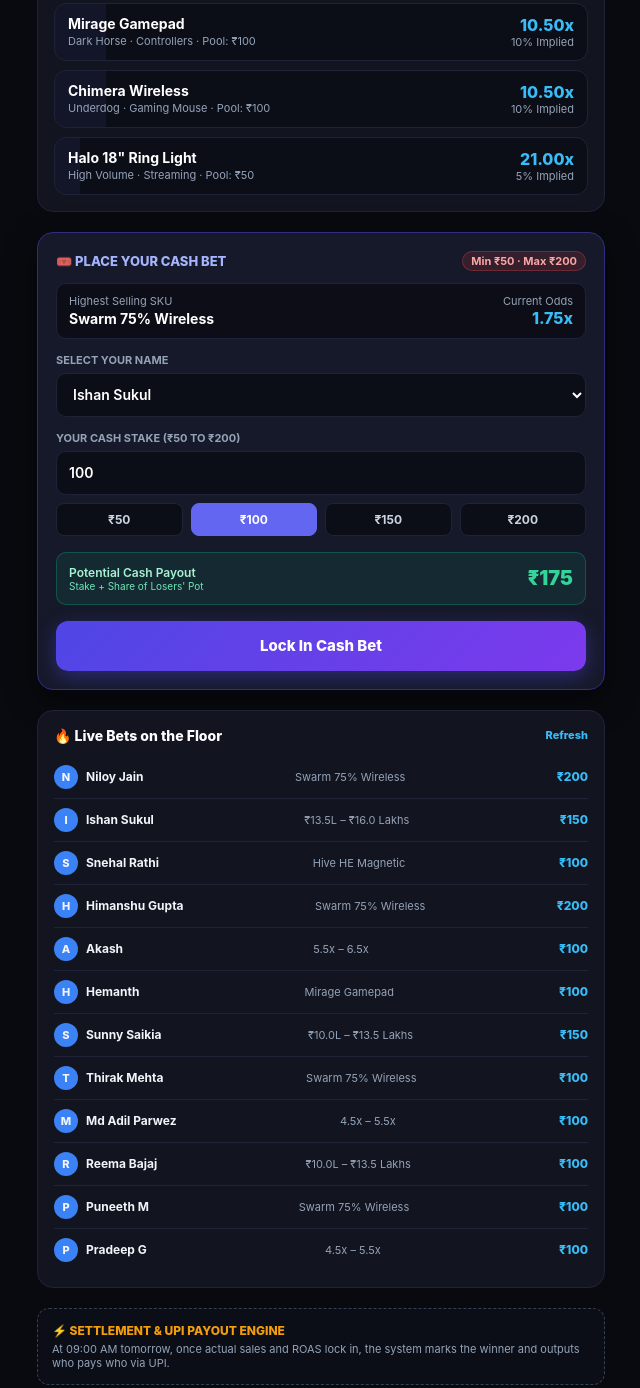
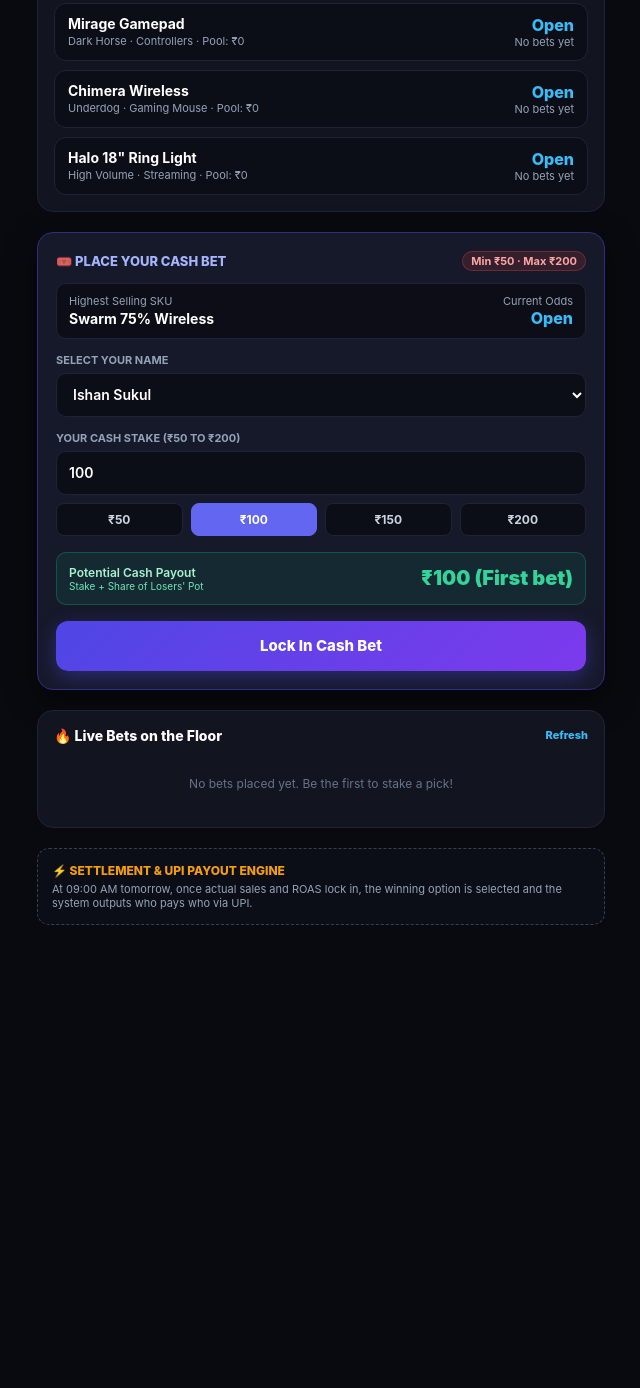
Before and after one commit to ishansukul/kreo-stakes, a plain HTML site: page index.html in a window 1280 px wide. Shown: the part 602-1990 px from the top of the page, without its empty margins (319-959 px from the left). After the commit the page ends 1623 px from the top, so only its background shows below. Drawn offline with nearby package versions, Linux system fonts and the light colour scheme.

Commit message:
Zero out mock bets and reset pools to ₹0 clean state

```diff
--- a/index.html
+++ b/index.html
@@ -130,9 +130,9 @@
   <!-- Pot Card -->
   <div class="pot-card">
     <div class="pot-label">Total Real Cash Pool for Today</div>
-    <div class="pot-amount" id="totalPotDisplay">₹2,150</div>
+    <div class="pot-amount" id="totalPotDisplay">₹0</div>
     <div class="pot-meta">
-      <span>👥 15 Bets Placed</span>
+      <span id="activeBetsCount">👥 0 Bets Placed</span>
       <span>⏰ Closes: 02:00 PM IST</span>
       <span>🏆 100% Payout to Winners</span>
     </div>
@@ -157,7 +157,7 @@
   <div class="market-box" id="market-product">
     <div class="market-header">
       <div class="market-title">Highest Selling SKU (Gross Revenue)</div>
-      <div class="market-pool" id="pool-product">Pool: ₹1,050</div>
+      <div class="market-pool" id="pool-product">Pool: ₹0</div>
     </div>
     <div class="options-list" id="list-product">
       <!-- Options injected by JS -->
@@ -168,7 +168,7 @@
   <div class="market-box" id="market-topline" style="display:none;">
     <div class="market-header">
       <div class="market-title">Today's Total Net Topline</div>
-      <div class="market-pool" id="pool-topline">Pool: ₹650</div>
+      <div class="market-pool" id="pool-topline">Pool: ₹0</div>
     </div>
     <div class="options-list" id="list-topline">
       <!-- Options injected by JS -->
@@ -179,7 +179,7 @@
   <div class="market-box" id="market-roas" style="display:none;">
     <div class="market-header">
       <div class="market-title">Today's Blended Marketing ROAS</div>
-      <div class="market-pool" id="pool-roas">Pool: ₹450</div>
+      <div class="market-pool" id="pool-roas">Pool: ₹0</div>
     </div>
     <div class="options-list" id="list-roas">
       <!-- Options injected by JS -->
@@ -200,7 +200,7 @@
       </div>
       <div style="text-align:right;">
         <div class="sel-market">Current Odds</div>
-        <div class="option-odds" id="slipOdds">1.75x</div>
+        <div class="option-odds" id="slipOdds">Open</div>
       </div>
     </div>
 
@@ -269,7 +269,7 @@
         <div class="ret-label">Potential Cash Payout</div>
         <div style="font-size:10px; color:#6ee7b7;">Stake + Share of Losers' Pot</div>
       </div>
-      <div class="ret-amount" id="potentialReturn">₹175</div>
+      <div class="ret-amount" id="potentialReturn">--</div>
     </div>
 
     <!-- Place Bet Button -->
@@ -291,58 +291,67 @@
   <div class="settle-box">
     <div class="settle-title">⚡ Settlement & UPI Payout Engine</div>
     <p style="font-size:11px; color:#94a3b8; margin-top:4px;">
-      At 09:00 AM tomorrow, once actual sales and ROAS lock in, the system marks the winner and outputs who pays who via UPI.
+      At 09:00 AM tomorrow, once actual sales and ROAS lock in, the winning option is selected and the system outputs who pays who via UPI.
     </p>
   </div>
 
 </div>
 
 <script>
+  // Clean State: All pools start at 0
   let markets = {
     product: {
       name: "Highest Selling SKU",
       options: [
-        { id: "p1", name: "Swarm 75% Wireless", pool: 600, sub: "Favorite · Mechanical Keyboard" },
-        { id: "p2", name: "Hive HE Magnetic", pool: 200, sub: "High AOV · Rapid Trigger" },
-        { id: "p3", name: "Mirage Gamepad", pool: 100, sub: "Dark Horse · Controllers" },
-        { id: "p4", name: "Chimera Wireless", pool: 100, sub: "Underdog · Gaming Mouse" },
-        { id: "p5", name: "Halo 18\" Ring Light", pool: 50, sub: "High Volume · Streaming" }
+        { id: "p1", name: "Swarm 75% Wireless", pool: 0, sub: "Favorite · Mechanical Keyboard" },
+        { id: "p2", name: "Hive HE Magnetic", pool: 0, sub: "High AOV · Rapid Trigger" },
+        { id: "p3", name: "Mirage Gamepad", pool: 0, sub: "Dark Horse · Controllers" },
+        { id: "p4", name: "Chimera Wireless", pool: 0, sub: "Underdog · Gaming Mouse" },
+        { id: "p5", name: "Halo 18\" Ring Light", pool: 0, sub: "High Volume · Streaming" }
       ]
     },
     topline: {
       name: "Today's Total Net Topline",
       options: [
-        { id: "t1", name: "< ₹10.0 Lakhs", pool: 100, sub: "Slow Traffic Day" },
-        { id: "t2", name: "₹10.0L – ₹13.5 Lakhs", pool: 350, sub: "Baseline Target" },
-        { id: "t3", name: "₹13.5L – ₹16.0 Lakhs", pool: 150, sub: "Strong Ad Day" },
-        { id: "t4", name: "> ₹16.0 Lakhs (Moonshot)", pool: 50, sub: "Record Breaker" }
+        { id: "t1", name: "< ₹10.0 Lakhs", pool: 0, sub: "Slow Traffic Day" },
+        { id: "t2", name: "₹10.0L – ₹13.5 Lakhs", pool: 0, sub: "Baseline Target" },
+        { id: "t3", name: "₹13.5L – ₹16.0 Lakhs", pool: 0, sub: "Strong Ad Day" },
+        { id: "t4", name: "> ₹16.0 Lakhs (Moonshot)", pool: 0, sub: "Record Breaker" }
       ]
     },
     roas: {
       name: "Blended Marketing ROAS",
       options: [
-        { id: "r1", name: "< 4.5x", pool: 50, sub: "Heavy Burn Day" },
-        { id: "r2", name: "4.5x – 5.5x", pool: 250, sub: "Current Run-Rate" },
-        { id: "r3", name: "5.5x – 6.5x", pool: 100, sub: "Efficiency Beat" },
-        { id: "r4", name: "> 6.5x (Supercharged)", pool: 50, sub: "Max Profit Margin" }
+        { id: "r1", name: "< 4.5x", pool: 0, sub: "Heavy Burn Day" },
+        { id: "r2", name: "4.5x – 5.5x", pool: 0, sub: "Current Run-Rate" },
+        { id: "r3", name: "5.5x – 6.5x", pool: 0, sub: "Efficiency Beat" },
+        { id: "r4", name: "> 6.5x (Supercharged)", pool: 0, sub: "Max Profit Margin" }
       ]
     }
   };
 
-  let liveBets = [
-    { bettor: "Niloy Jain", market: "Top SKU", pick: "Swarm 75% Wireless", amount: 200 },
-    { bettor: "Ishan Sukul", market: "Daily Topline", pick: "₹13.5L – ₹16.0 Lakhs", amount: 150 },
-    { bettor: "Snehal Rathi", market: "Top SKU", pick: "Hive HE Magnetic", amount: 100 },
-    { bettor: "Himanshu Gupta", market: "Top SKU", pick: "Swarm 75% Wireless", amount: 200 },
-    { bettor: "Akash", market: "Blended ROAS", pick: "5.5x – 6.5x", amount: 100 },
-    { bettor: "Hemanth", market: "Top SKU", pick: "Mirage Gamepad", amount: 100 },
-    { bettor: "Sunny Saikia", market: "Daily Topline", pick: "₹10.0L – ₹13.5 Lakhs", amount: 150 },
-    { bettor: "Thirak Mehta", market: "Top SKU", pick: "Swarm 75% Wireless", amount: 100 },
-    { bettor: "Md Adil Parwez", market: "Blended ROAS", pick: "4.5x – 5.5x", amount: 100 },
-    { bettor: "Reema Bajaj", market: "Daily Topline", pick: "₹10.0L – ₹13.5 Lakhs", amount: 100 },
-    { bettor: "Puneeth M", market: "Top SKU", pick: "Swarm 75% Wireless", amount: 100 },
-    { bettor: "Pradeep G", market: "Blended ROAS", pick: "4.5x – 5.5x", amount: 100 }
-  ];
+  // Zero initial bets - completely clean slate
+  let liveBets = [];
+
+  // Local storage persistence so bets stay in the user's browser
+  const STORAGE_KEY = "kreo_stakes_bets_v1";
+  if (localStorage.getItem(STORAGE_KEY)) {
+    try {
+      const saved = JSON.parse(localStorage.getItem(STORAGE_KEY));
+      if (Array.isArray(saved) && saved.length > 0) {
+        liveBets = saved;
+        // Rebuild pools
+        liveBets.forEach(b => {
+          for (let mKey in markets) {
+            let opt = markets[mKey].options.find(o => o.name === b.pick);
+            if (opt) {
+              opt.pool += b.amount;
+            }
+          }
+        });
+      }
+    } catch(e){}
+  }
 
   let currentMarketKey = "product";
   let currentSelectedOptionId = "p1";
@@ -360,6 +369,7 @@
       markets[m].options.forEach(o => total += o.pool);
     }
     document.getElementById("totalPotDisplay").innerText = "₹" + total.toLocaleString("en-IN");
+    document.getElementById("activeBetsCount").innerText = `👥 ${liveBets.length} Bets Placed`;
   }
 
   function renderAllMarkets() {
@@ -371,7 +381,7 @@
       let html = "";
       m.options.forEach(opt => {
         let pct = totalPool > 0 ? (opt.pool / totalPool) * 100 : 0;
-        let odds = opt.pool > 0 ? (totalPool / opt.pool).toFixed(2) : "10.00";
+        let odds = opt.pool > 0 ? (totalPool / opt.pool).toFixed(2) + "x" : "Open";
         let isSel = (key === currentMarketKey && opt.id === currentSelectedOptionId) ? "selected" : "";
 
         html += `
@@ -382,8 +392,8 @@
               <div class="option-sub">${opt.sub} · Pool: ₹${opt.pool.toLocaleString("en-IN")}</div>
             </div>
             <div class="option-right">
-              <div class="option-odds">${odds}x</div>
-              <div class="option-implied">${pct.toFixed(0)}% Implied</div>
+              <div class="option-odds">${odds}</div>
+              <div class="option-implied">${totalPool > 0 ? pct.toFixed(0) + '% Implied' : 'No bets yet'}</div>
             </div>
           </div>
         `;
@@ -412,11 +422,11 @@
     let m = markets[marketKey];
     let opt = m.options.find(o => o.id === optId);
     let totalPool = m.options.reduce((sum, o) => sum + o.pool, 0);
-    let odds = (totalPool / opt.pool).toFixed(2);
+    let odds = opt.pool > 0 ? (totalPool / opt.pool).toFixed(2) + "x" : "Open";
 
     document.getElementById("slipMarketName").innerText = m.name;
     document.getElementById("slipOutcomeName").innerText = opt.name;
-    document.getElementById("slipOdds").innerText = odds + "x";
+    document.getElementById("slipOdds").innerText = odds;
 
     renderAllMarkets();
     calculateReturn();
@@ -438,10 +448,17 @@
       err.style.display = "none";
     }
 
-    let oddsStr = document.getElementById("slipOdds").innerText.replace("x", "");
-    let odds = parseFloat(oddsStr) || 1;
-    let payout = Math.round(stake * odds);
-    document.getElementById("potentialReturn").innerText = "₹" + payout.toLocaleString("en-IN");
+    let m = markets[currentMarketKey];
+    let opt = m.options.find(o => o.id === currentSelectedOptionId);
+    let currentTotal = m.options.reduce((sum, o) => sum + o.pool, 0);
+
+    // Projected pool if this bet is placed
+    let projectedTotal = currentTotal + stake;
+    let projectedOptPool = opt.pool + stake;
+    let projectedOdds = projectedOptPool > 0 ? (projectedTotal / projectedOptPool) : 1;
+    let payout = Math.round(stake * projectedOdds);
+
+    document.getElementById("potentialReturn").innerText = currentTotal > 0 ? ("₹" + payout.toLocaleString("en-IN")) : ("₹" + stake + " (First bet)");
   }
 
   function submitBet() {
@@ -461,8 +478,13 @@
       bettor: bettor,
       market: m.name,
       pick: opt.name,
-      amount: stake
+      amount: stake,
+      time: new Date().toLocaleTimeString([], { hour: '2-digit', minute: '2-digit' })
     });
+
+    try {
+      localStorage.setItem(STORAGE_KEY, JSON.stringify(liveBets));
+    } catch(e){}
 
     confetti({ particleCount: 50, spread: 50, origin: { y: 0.8 } });
 
@@ -474,19 +496,26 @@
 
   function renderFeed() {
     let html = "";
-    liveBets.slice(0, 12).forEach(b => {
+    if (liveBets.length === 0) {
+      html = `<div style="text-align:center; padding:20px; font-size:12px; color:#64748b;">No bets placed yet. Be the first to stake a pick!</div>`;
+    } else {
+      liveBets.slice(0, 15).forEach(b => {
         let initial = b.bettor.charAt(0);
         html += `
           <div class="bet-item">
             <div class="bet-bettor">
               <span class="avatar-pill">${initial}</span>
-            <span>${b.bettor}</span>
+              <div>
+                <div>${b.bettor}</div>
+                <div style="font-size:10px; color:#64748b;">${b.time || ''}</div>
+              </div>
             </div>
             <div class="bet-pick">${b.pick}</div>
             <div class="bet-stake">₹${b.amount.toLocaleString("en-IN")}</div>
           </div>
         `;
       });
+    }
     document.getElementById("betsFeed").innerHTML = html;
   }
 
```
Lines whose indentation alone changed are shown as unchanged.
